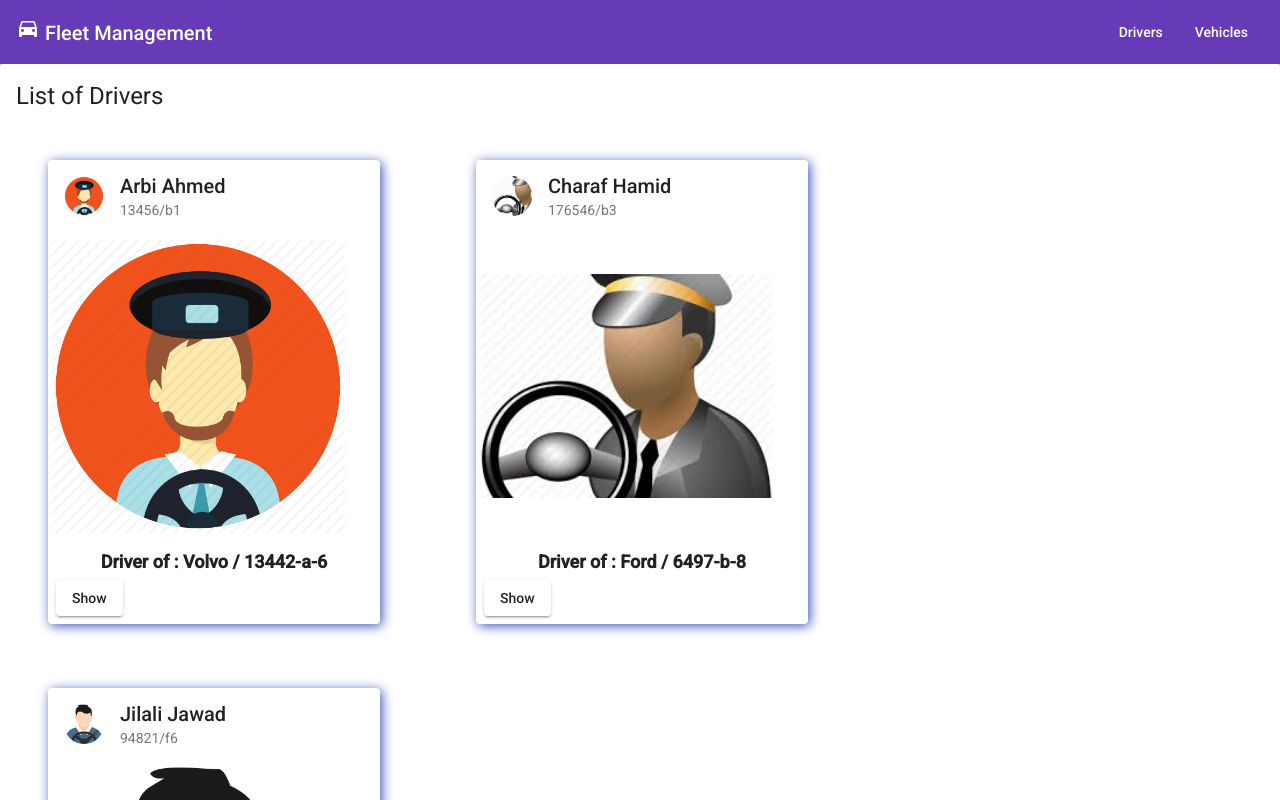
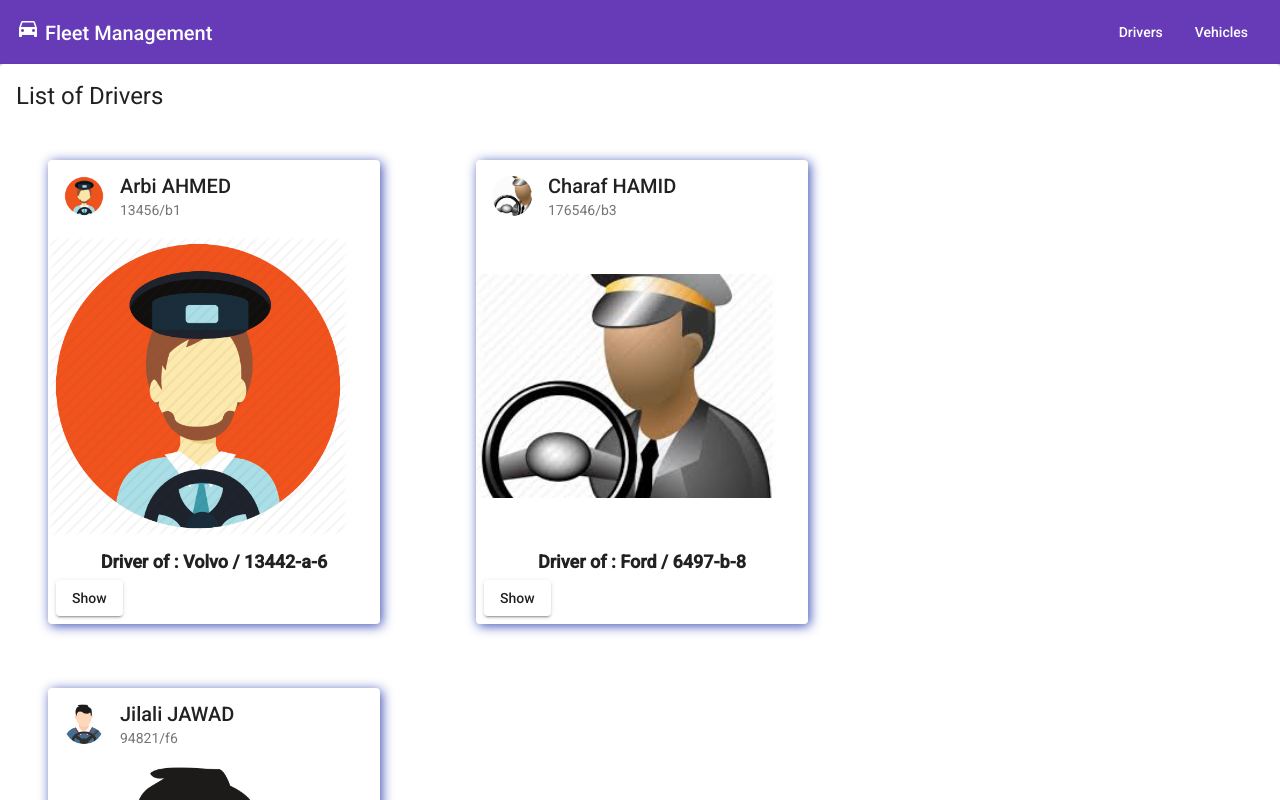
Before and after one commit to youma85/FleetManagement, an Angular app: page / in a window 1280 px wide. Shown: the top 800 px of the page. Built offline with nearby package versions, Linux system fonts and the light colour scheme.

Commit message:
Transform lastname to upper case

```diff
--- a/src/app/driver-item/driver-item.component.html
+++ b/src/app/driver-item/driver-item.component.html
@@ -1,7 +1,7 @@
 <mat-card class="example-card" appShadow>
   <mat-card-header>
     <div mat-card-avatar [style.backgroundImage]="getImgContent(driver.photo)" style="background-size: cover;" ></div>
-    <mat-card-title>{{driver.firstName}} {{driver.lastName}}</mat-card-title>
+    <mat-card-title>{{driver.firstName}} {{driver.lastName | uppercase}}</mat-card-title>
     <mat-card-subtitle>{{driver.drivingLicense}}</mat-card-subtitle>
   </mat-card-header>
   <img mat-card-image src="{{driver.photo}}" class="card-image" alt="{{driver.firstName}}" >
```
